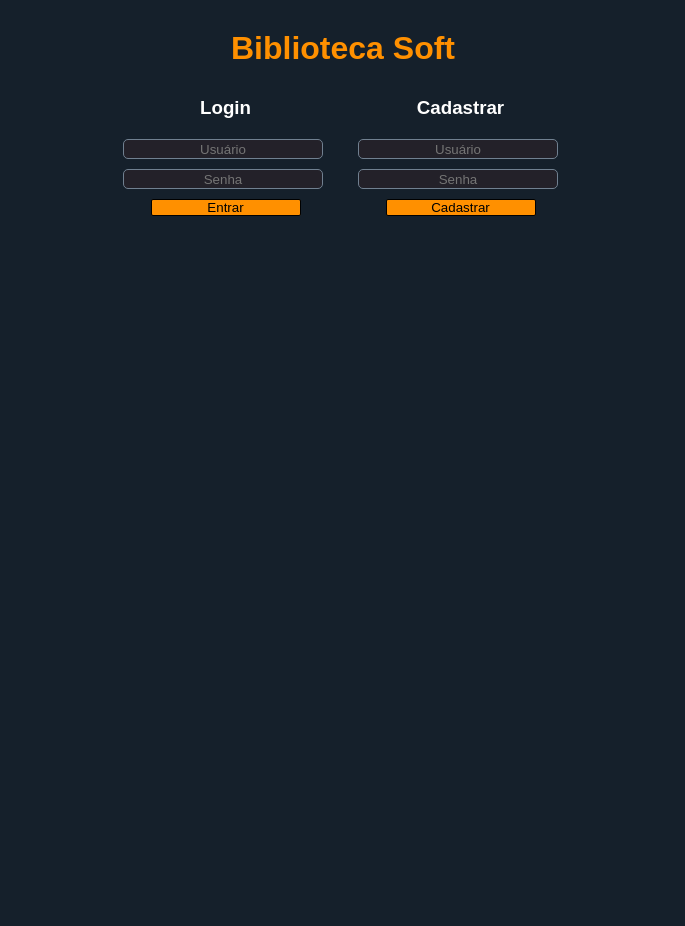
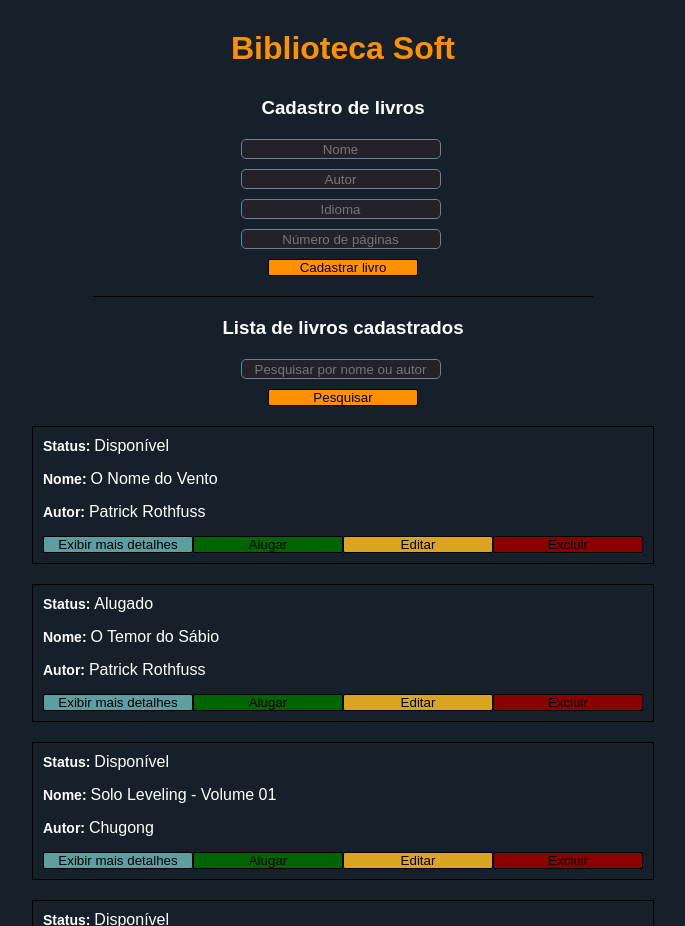
Before and after one commit to arthur-cunha11/soft-library, a React (Create React App) app: page / in a window 1280 px wide. Shown: the whole page, without its empty margins (297-982 px from the left). Before the commit the page ends 800 px from the top, so only its background shows below. Built offline with nearby package versions, Linux system fonts and the light colour scheme; data requests are answered from the project's data file.

Commit message:
create rentBook mocked & update mocked data

```diff
--- a/src/App.tsx
+++ b/src/App.tsx
@@ -11,8 +11,8 @@ const App: React.FC = () => {
   return (
     <Container>
       <Title>Biblioteca Soft</Title>
-      {isLoginPage && <UserPage />}
-      {isBookPage && <BookPage />}
+      {!isLoginPage && <UserPage />}
+      {!isBookPage && <BookPage />}
     </Container>
   );
 };
--- a/src/components/Book/BookList/index.tsx
+++ b/src/components/Book/BookList/index.tsx
@@ -7,7 +7,6 @@ import {
   ListItem,
   ListItemButtons,
   ListItemTexts,
-  Warning,
 } from "../../index";
 import { setEditingBook, setRefreshGet } from "../../../store/actionCreators";
 
@@ -22,14 +21,27 @@ const BookList: React.FC<IProps> = ({ bookList }) => {
     (state: any) => state.reducer.isEditingBook
   );
   const [showDetails, setShowDetails] = useState<Array<string>>([]);
-  const [rentedBooks, setRentedBooks] = useState<Array<string>>([]);
 
-  const rentBook = (id: string) => {
-    if (verifyRentedBooks(id)) {
+  const rentBook = async (element: any) => {
+    if (element.status === "Disponível") {
+      await fetch("http://localhost:3000/books/" + element.id, {
+        headers: {
+          Accept: "application/json",
+          "Content-Type": "application/json",
+        },
+        method: "PUT",
+        body: JSON.stringify({
+          status: "Alugado",
+          author: element.author,
+          language: element.language,
+          name: element.name,
+          pageNumber: element.pageNumber,
+        }),
+      });
+      dispatch(setRefreshGet(!refreshGet));
+      alert("Livro alugado com sucesso!");
+    } else {
       alert("Este livro já está alugado!");
-    } else {
-      setRentedBooks([...rentedBooks, id]);
-      alert("Livro alugado com sucesso!");
     }
   };
 
@@ -39,12 +51,6 @@ const BookList: React.FC<IProps> = ({ bookList }) => {
     });
     dispatch(setRefreshGet(!refreshGet));
     alert("Livro excluído com sucesso!");
-  };
-
-  const verifyRentedBooks = (id: string) => {
-    return rentedBooks.some((element: any) => {
-      return element === id;
-    });
   };
 
   const verifyShowDetails = (id: string) => {
@@ -60,9 +66,10 @@ const BookList: React.FC<IProps> = ({ bookList }) => {
           <ListItem key={element.id}>
             <ListItemTexts>
               <div>
-                {verifyRentedBooks(element.id) && (
-                  <Warning>Livro alugado!</Warning>
-                )}
+                <p>
+                  <strong>Status: </strong>
+                  {element.status}
+                </p>
                 <p>
                   <strong>Nome: </strong>
                   {element.name}
@@ -93,7 +100,7 @@ const BookList: React.FC<IProps> = ({ bookList }) => {
               >
                 Exibir mais detalhes
               </Button>
-              <Button color="#006400" onClick={() => rentBook(element.id)}>
+              <Button color="#006400" onClick={() => rentBook(element)}>
                 Alugar
               </Button>
               <Button
--- a/src/components/Book/Register/index.tsx
+++ b/src/components/Book/Register/index.tsx
@@ -24,6 +24,7 @@ const BookRegister: React.FC = () => {
           language,
           name,
           pageNumber,
+          status: "Disponível",
         }),
       });
       dispatch(setRefreshGet(!refreshGet));
--- a/src/components/index.ts
+++ b/src/components/index.ts
@@ -157,7 +157,3 @@ export const Title = styled.h1`
   color: #ff9000;
   margin: 30px 0;
 `;
-
-export const Warning = styled.p`
-  color: #7fff00;
-`;
--- a/src/db.json
+++ b/src/db.json
@@ -8,6 +8,7 @@
   ],
   "books": [
     {
+      "status": "Disponível",
       "author": "Patrick Rothfuss",
       "language": "Português",
       "name": "O Nome do Vento",
@@ -15,11 +16,36 @@
       "id": 1
     },
     {
+      "status": "Alugado",
       "author": "Patrick Rothfuss",
       "language": "Português",
       "name": "O Temor do Sábio",
       "pageNumber": "960",
       "id": 2
+    },
+    {
+      "status": "Disponível",
+      "author": "Chugong",
+      "language": "Português",
+      "name": "Solo Leveling - Volume 01",
+      "pageNumber": "320",
+      "id": 3
+    },
+    {
+      "status": "Disponível",
+      "author": "Chugong",
+      "language": "Português",
+      "name": "Solo Leveling - Volume 02",
+      "pageNumber": "300",
+      "id": 4
+    },
+    {
+      "status": "Disponível",
+      "author": "Chugong",
+      "language": "Português",
+      "name": "Solo Leveling - Volume 03",
+      "pageNumber": "300",
+      "id": 5
     }
   ]
 }
```
